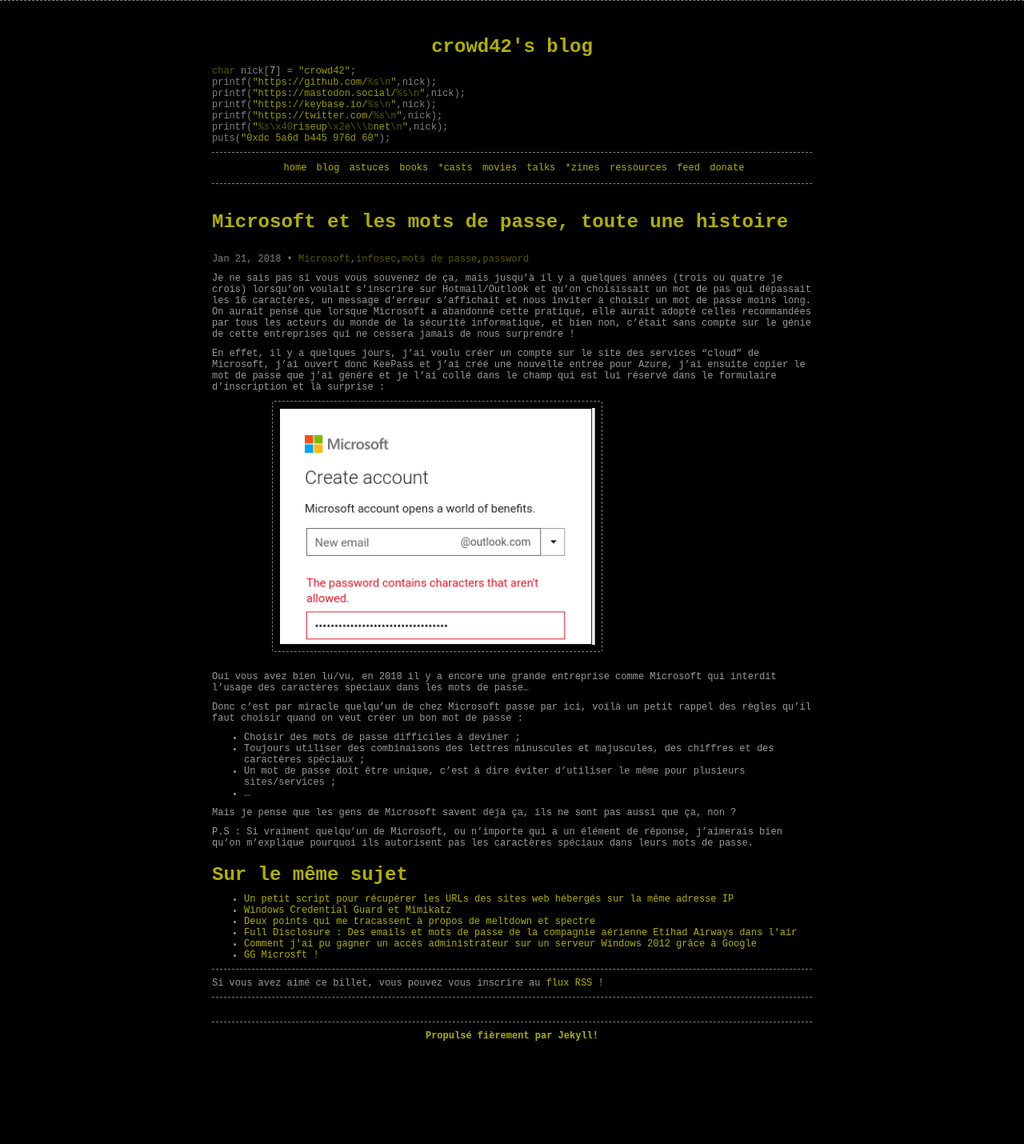
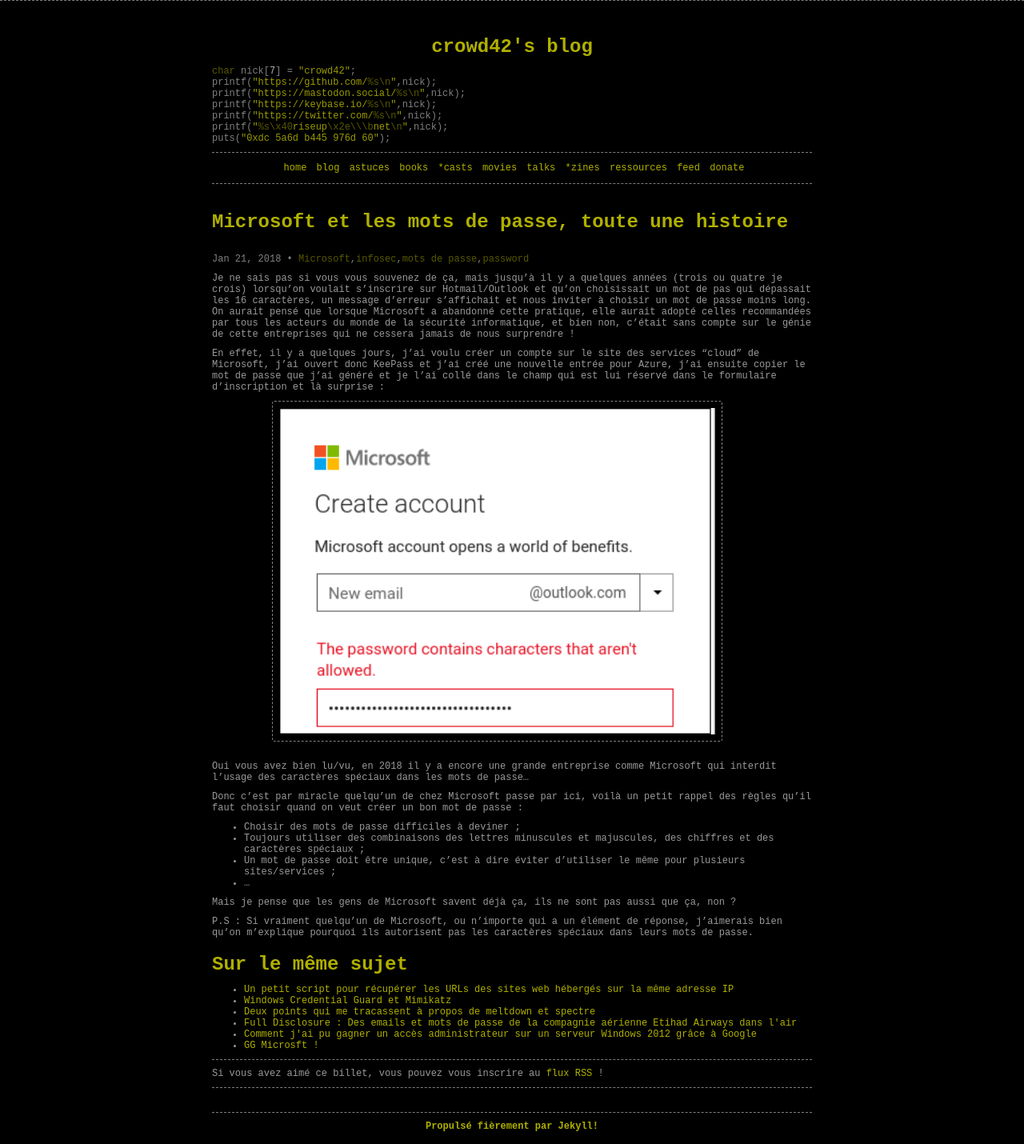
Before and after one commit to crowd42/crowd42.xyz, a Jekyll site: the page built from _posts/2018/2018-01-21-microsoft-mots-de-passe-toute-une-histoire.md, in a window 1280 px wide. Shown: the whole page at 80% size. Built offline with Jekyll 4.4.1, drawn with Linux system fonts in a browser that asks for light colours; comment, search, counter and statistics services are not loaded; before the commit the page ends 1317 px from its top, so only the background shows below that.

Commit message:
new post

```diff
--- a/_posts/2018/2018-01-21-microsoft-mots-de-passe-toute-une-histoire.md
+++ b/_posts/2018/2018-01-21-microsoft-mots-de-passe-toute-une-histoire.md
@@ -16,7 +16,7 @@
 En effet, il y a quelques jours, j'ai voulu créer un compte sur le site des services "cloud" de Microsoft, j'ai ouvert donc KeePass et j'ai créé une nouvelle entrée pour Azure, j'ai ensuite copier le mot de passe que j'ai généré et je l'ai collé dans le champ qui est lui réservé dans le formulaire d'inscription et là surprise :
 
 <div>
-	<img src="{{ site.baseurl }}/images/posts/2018/inscription-microsoft.png" style="width:55%;" />
+	<img src="{{ site.baseurl }}/images/posts/2018/inscription-microsoft.png" style="width:75%;" />
 </div>
 <br />
 
```
